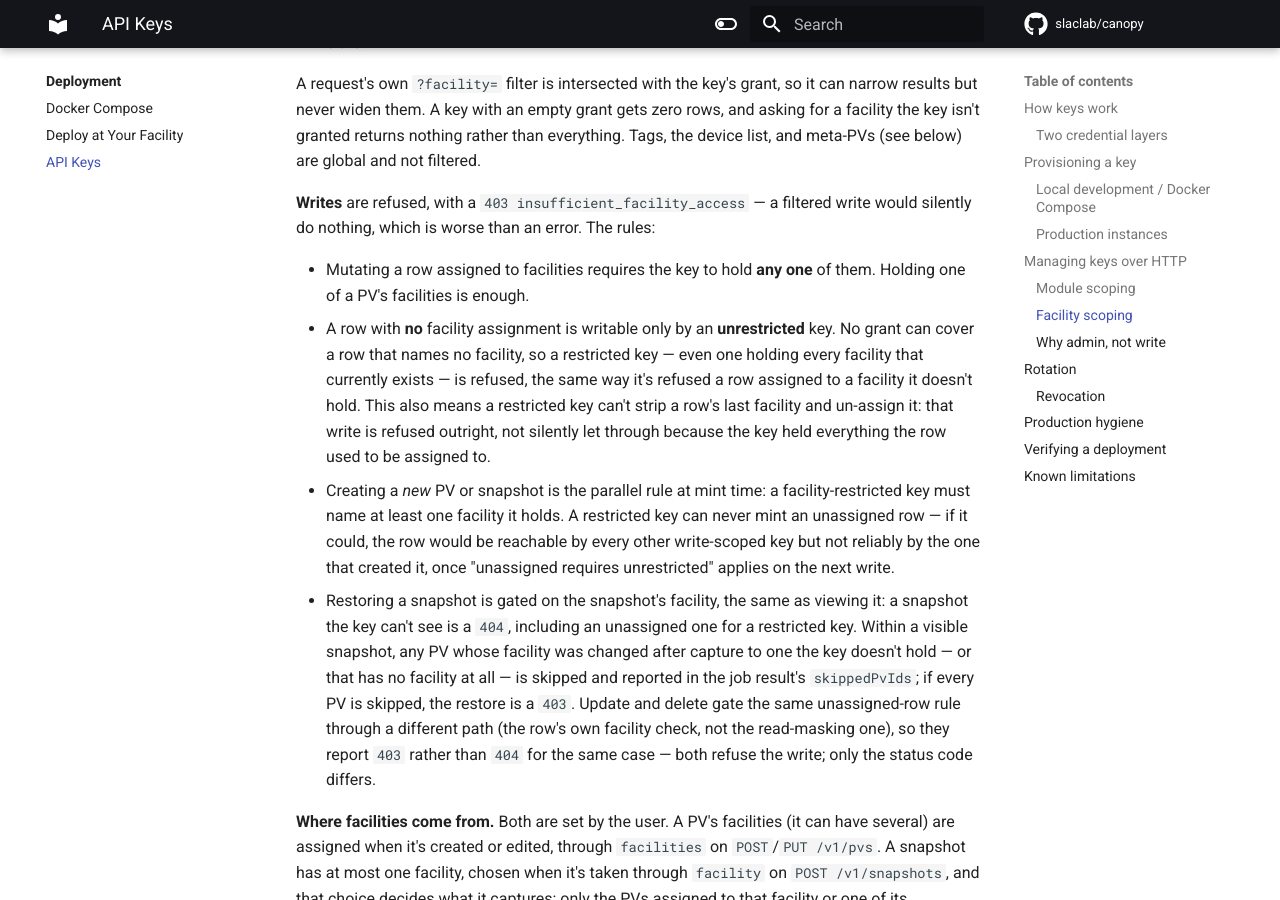
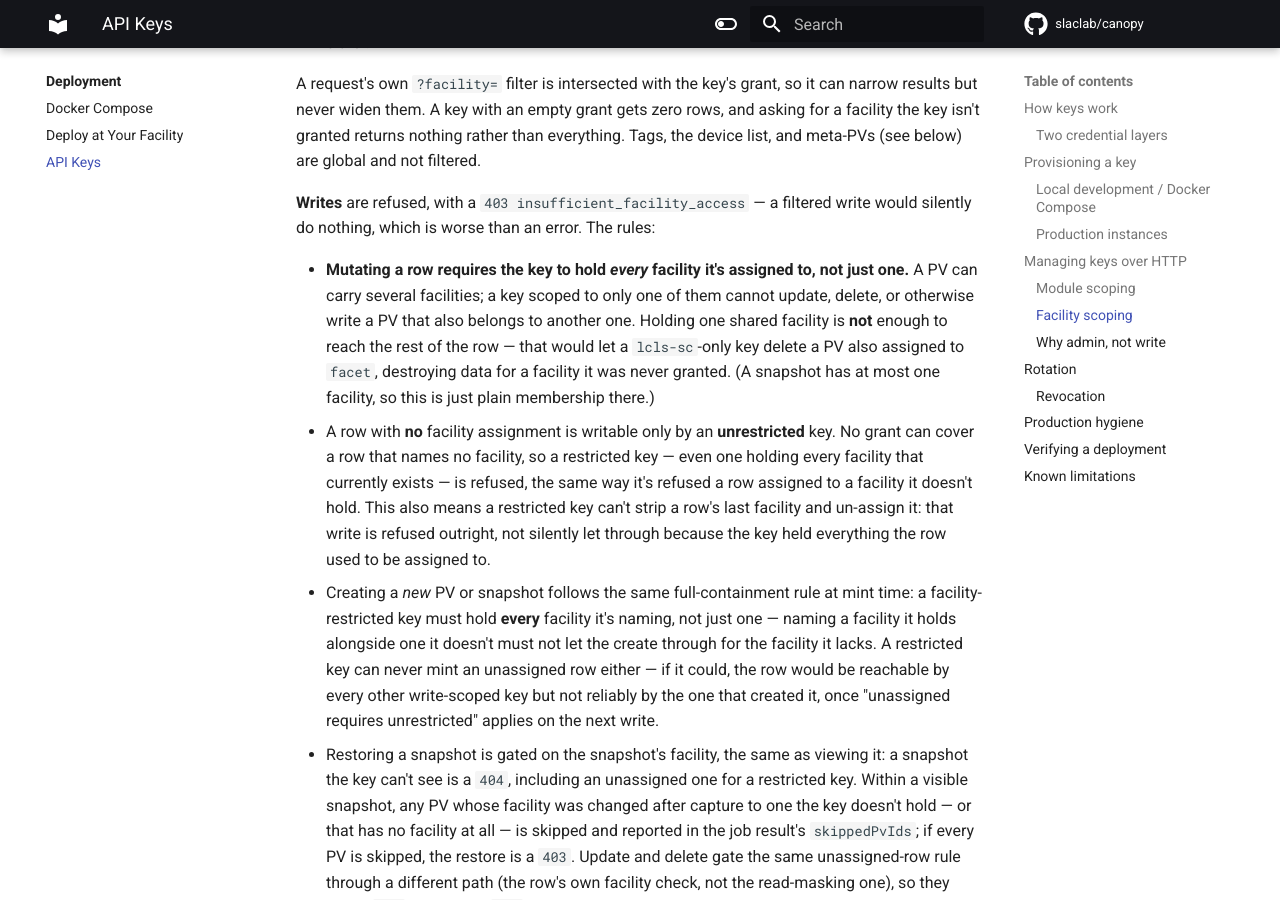
Before and after one commit to slaclab/canopy, an MkDocs documentation site: the page built from docs/deployment/api-keys.md, in a window 1280 px wide and 900 px high, scrolled down 5418 px. Built offline with MkDocs 1.6.1 and Material for MkDocs 9.7.7, drawn with Linux system fonts in a browser that asks for light colours; comment, search, counter and statistics services are not loaded.

Commit message:
Require full facility containment for PV writes, not just one overlap
A PV can be assigned to several facilities (pv_facility is many-to-many,
unlike a snapshot's single facility). The write gate only required
holding one of them, so a key scoped to a single facility could update
or delete a PV that also belonged to a facility it was never granted —
most seriously, delete removes the row entirely, destroying data for
every facility on it, not just the one the key could reach.

_require_facility_write and _require_facility_for_create now require the
calling key to hold every facility the row is (or would be) assigned to.
update()'s facility-change check is simplified to full containment of
the new facility set directly, since the write gate above it already
covers the current set.

Documented the policy in the gates' docstrings and in
docs/deployment/api-keys.md.

```diff
--- a/docs/deployment/api-keys.md
+++ b/docs/deployment/api-keys.md
@@ -256,8 +256,14 @@ not filtered.
 **Writes** are refused, with a `403 insufficient_facility_access` — a filtered
 write would silently do nothing, which is worse than an error. The rules:
 
-- Mutating a row assigned to facilities requires the key to hold **any one** of
-  them. Holding one of a PV's facilities is enough.
+- **Mutating a row requires the key to hold *every* facility it's assigned
+  to, not just one.** A PV can carry several facilities; a key scoped to only
+  one of them cannot update, delete, or otherwise write a PV that also
+  belongs to another one. Holding one shared facility is **not** enough to
+  reach the rest of the row — that would let a `lcls-sc`-only key delete a PV
+  also assigned to `facet`, destroying data for a facility it was never
+  granted. (A snapshot has at most one facility, so this is just plain
+  membership there.)
 - A row with **no** facility assignment is writable only by an **unrestricted**
   key. No grant can cover a row that names no facility, so a restricted key —
   even one holding every facility that currently exists — is refused, the same
@@ -265,11 +271,13 @@ write would silently do nothing, which is worse than an error. The rules:
   means a restricted key can't strip a row's last facility and un-assign it:
   that write is refused outright, not silently let through because the key
   held everything the row used to be assigned to.
-- Creating a *new* PV or snapshot is the parallel rule at mint time: a
-  facility-restricted key must name at least one facility it holds. A
-  restricted key can never mint an unassigned row — if it could, the row would
-  be reachable by every other write-scoped key but not reliably by the one
-  that created it, once "unassigned requires unrestricted" applies on the next
+- Creating a *new* PV or snapshot follows the same full-containment rule at
+  mint time: a facility-restricted key must hold **every** facility it's
+  naming, not just one — naming a facility it holds alongside one it doesn't
+  must not let the create through for the facility it lacks. A restricted key
+  can never mint an unassigned row either — if it could, the row would be
+  reachable by every other write-scoped key but not reliably by the one that
+  created it, once "unassigned requires unrestricted" applies on the next
   write.
 - Restoring a snapshot is gated on the snapshot's facility, the same as viewing
   it: a snapshot the key can't see is a `404`, including an unassigned one for
```
Also changed, not shown: 2 other files.
